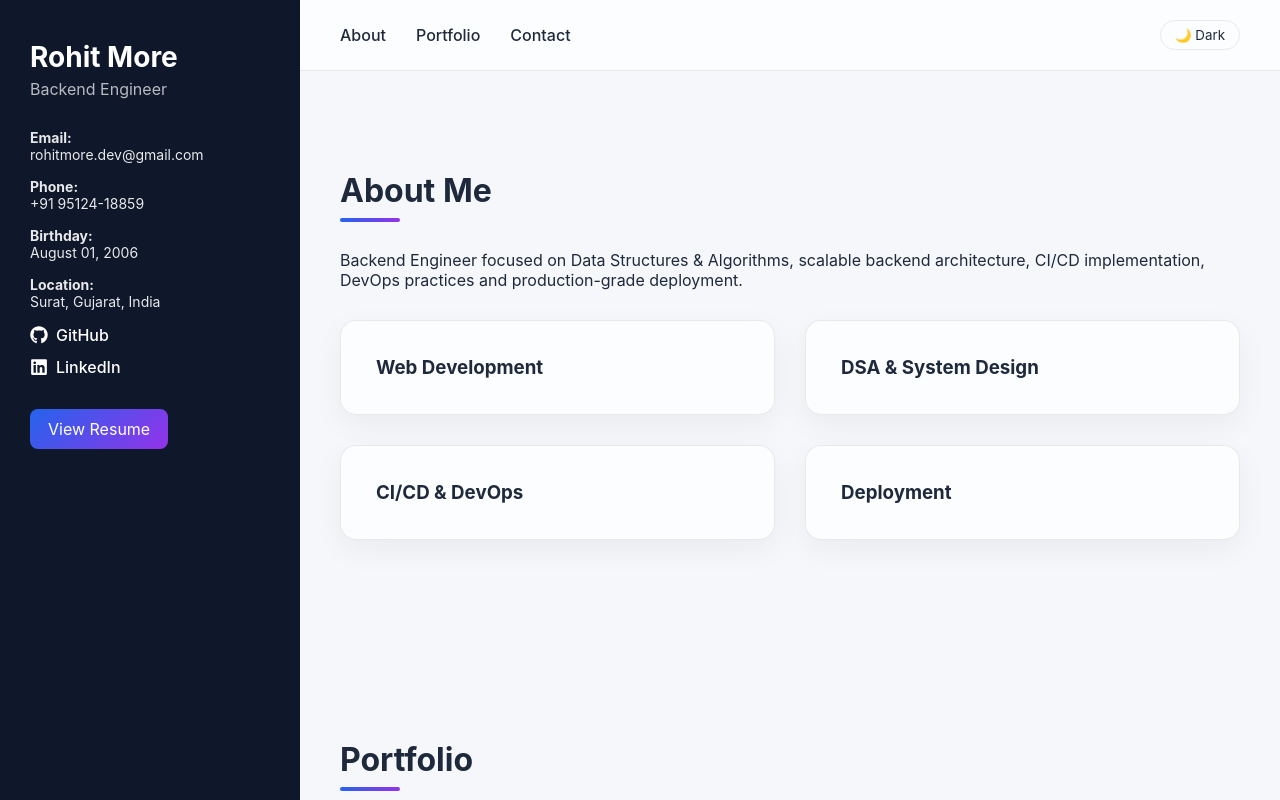
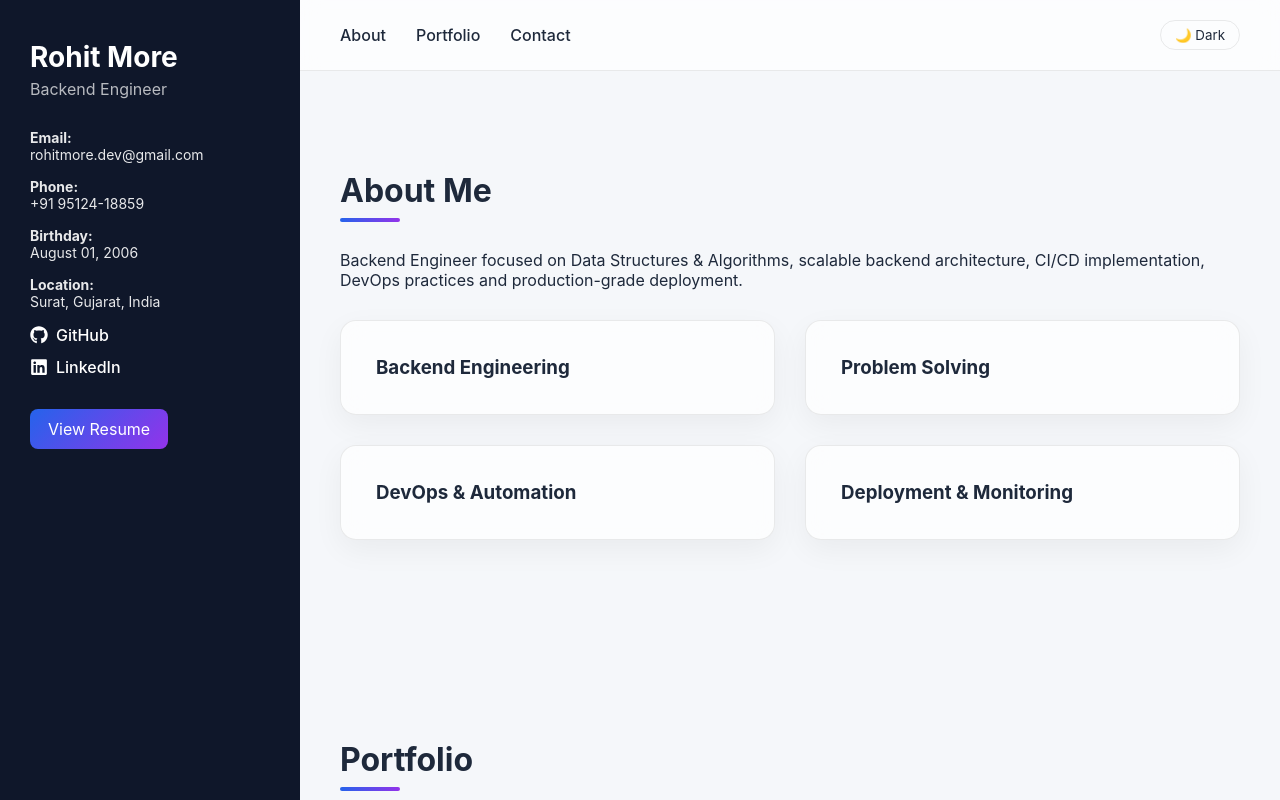
Before and after one commit to rohitbytecode/portfolio-app, a Next.js app: page / in a window 1280 px wide. Shown: the top 800 px of the page. Built offline with nearby package versions, Linux system fonts and the light colour scheme.

Commit message:
feat: about us add

```diff
--- a/components/About.tsx
+++ b/components/About.tsx
@@ -11,35 +11,35 @@ export default function About() {
 
       <div className="card-grid">
         <div className="card">
-          <h3>Web Development</h3>
+          <h3>Backend Engineering</h3>
           {/* <p>
-            High-quality backend development using Node.js,
-            authentication systems, RBAC and optimized APIs.
+            Building RESTful APIs using Node.js and Express with
+            authentication, RBAC, and secure data handling.
           </p> */}
         </div>
 
         <div className="card">
-          <h3>DSA & System Design</h3>
+          <h3>Problem Solving</h3>
           {/* <p>
-            Strong algorithmic thinking with focus on performance,
-            complexity optimization and scalable systems.
+          Practicing Data Structures & Algorithms in Java with
+          focus on time complexity, optimization, and logical reasoning.
           </p> */}
         </div>
 
         <div className="card">
-          <h3>CI/CD & DevOps</h3>
-          {/* <p>
-            Implemented CI/CD pipelines using GitHub Actions,
-            Dockerized applications and cloud deployment.
-          </p> */}
+          <h3>DevOps & Automation</h3>
+            {/* <p>
+            Implementing CI/CD pipelines using GitHub Actions,
+            containerizing applications with Docker, and managing deployments.
+            </p> */}
         </div>
 
         <div className="card">
-          <h3>Deployment</h3>
-          {/* <p>
-            Experience deploying production systems with
-            monitoring, versioning and environment management.
-          </p> */}
+          <h3>Deployment & Monitoring</h3>
+            {/* <p>
+            Deploying backend services to cloud platforms with
+            monitoring and performance insights using Prometheus.
+            </p> */}
         </div>
       </div>
     </div>
```
